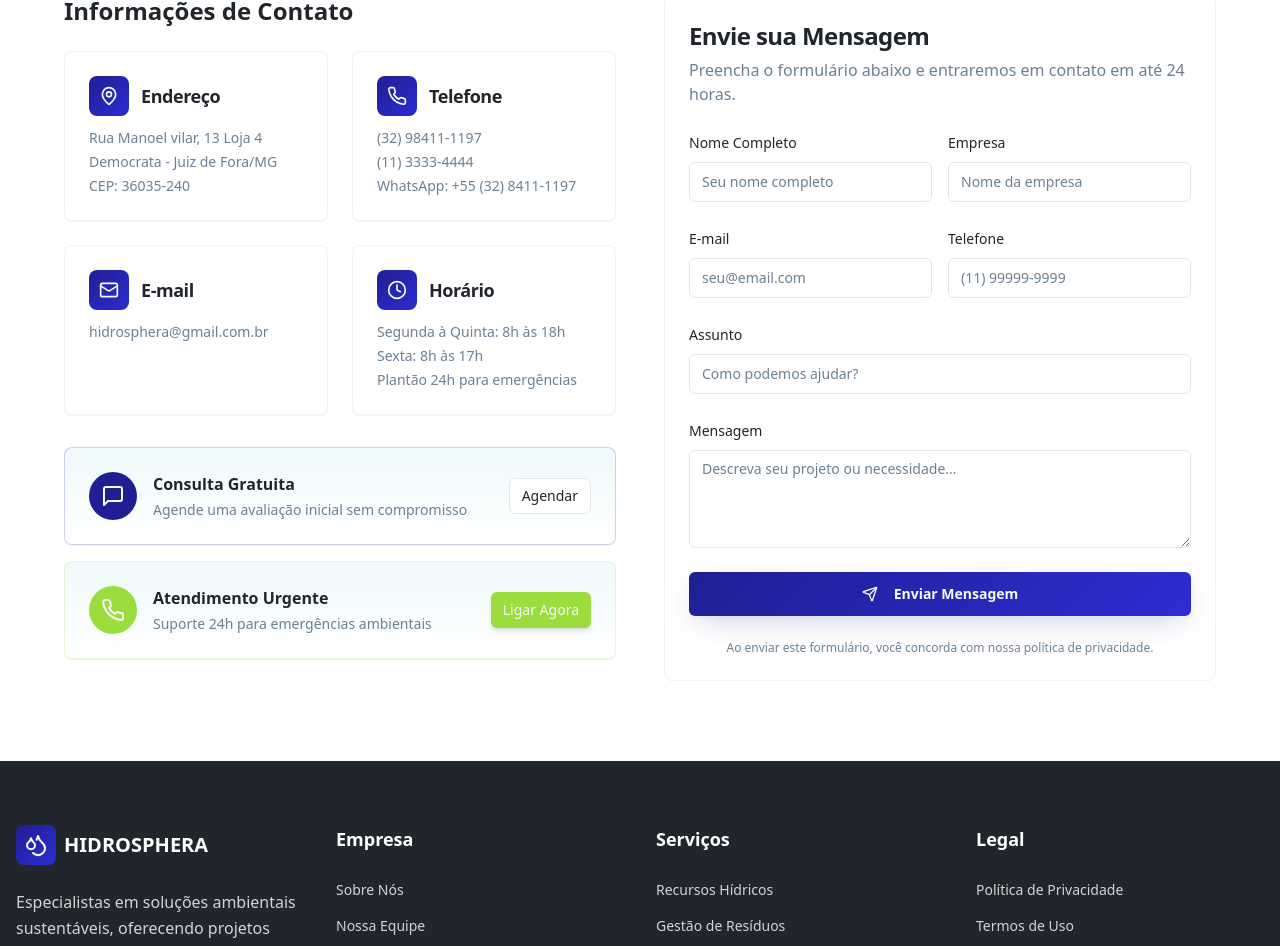
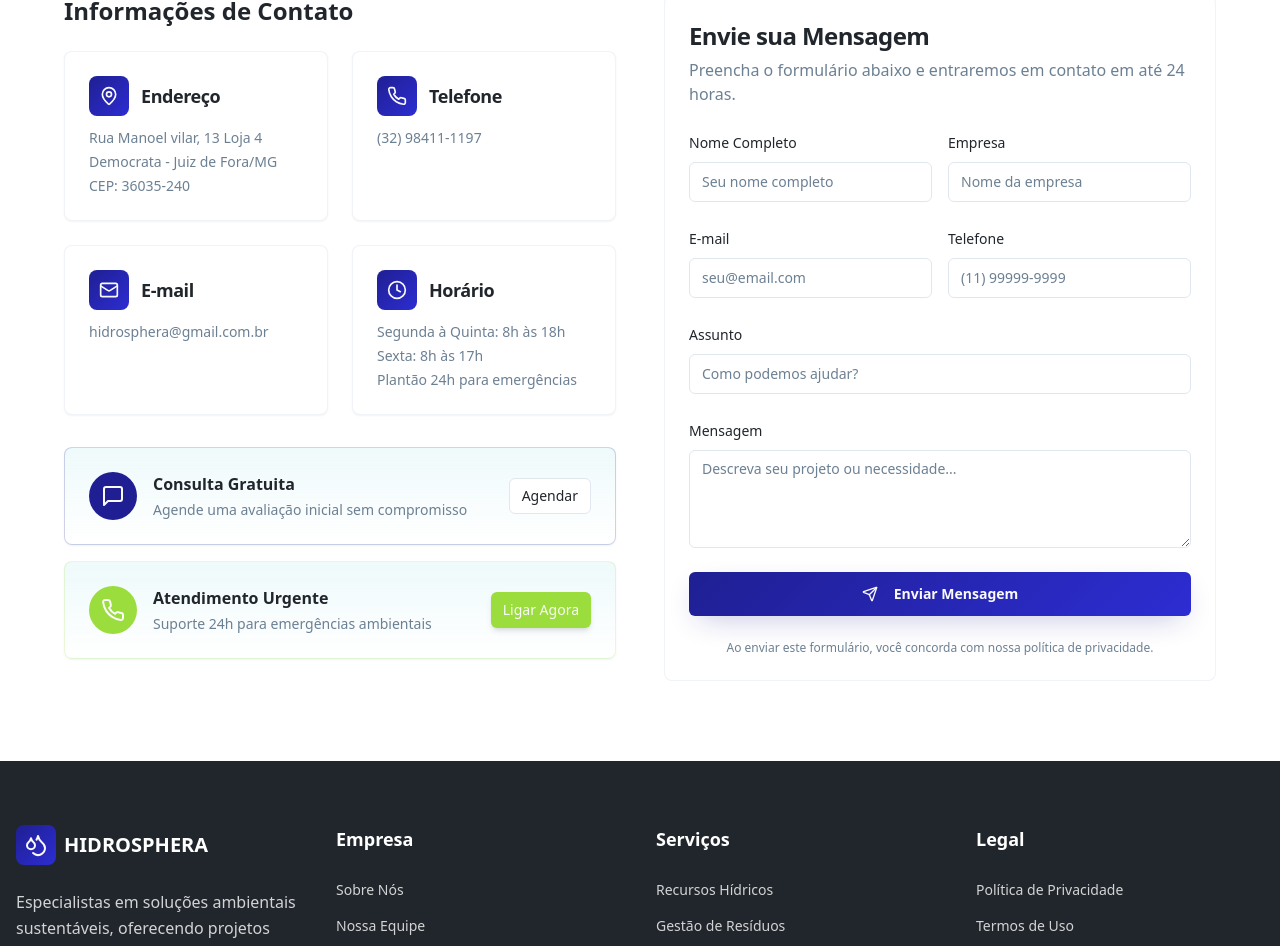
Before and after one commit to germaisaqui3-tech/hidrosphera, a React (Vite) app: page / in a window 1280 px wide. Shown: the part 4272-5218 px from the top of the page. Built offline with nearby package versions, Linux system fonts and the light colour scheme; the HTML template or start-up script is replaced by a standard one.

Commit message:
15/09/2025

```diff
--- a/src/components/Contact.tsx
+++ b/src/components/Contact.tsx
@@ -83,7 +83,7 @@ const Contact = () => {
     {
       icon: Phone,
       title: 'Telefone',
-      details: ['(32) 98411-1197', '(11) 3333-4444', 'WhatsApp: +55 (32) 8411-1197']
+      details: ['(32) 98411-1197']
     },
     {
       icon: Mail,
```
